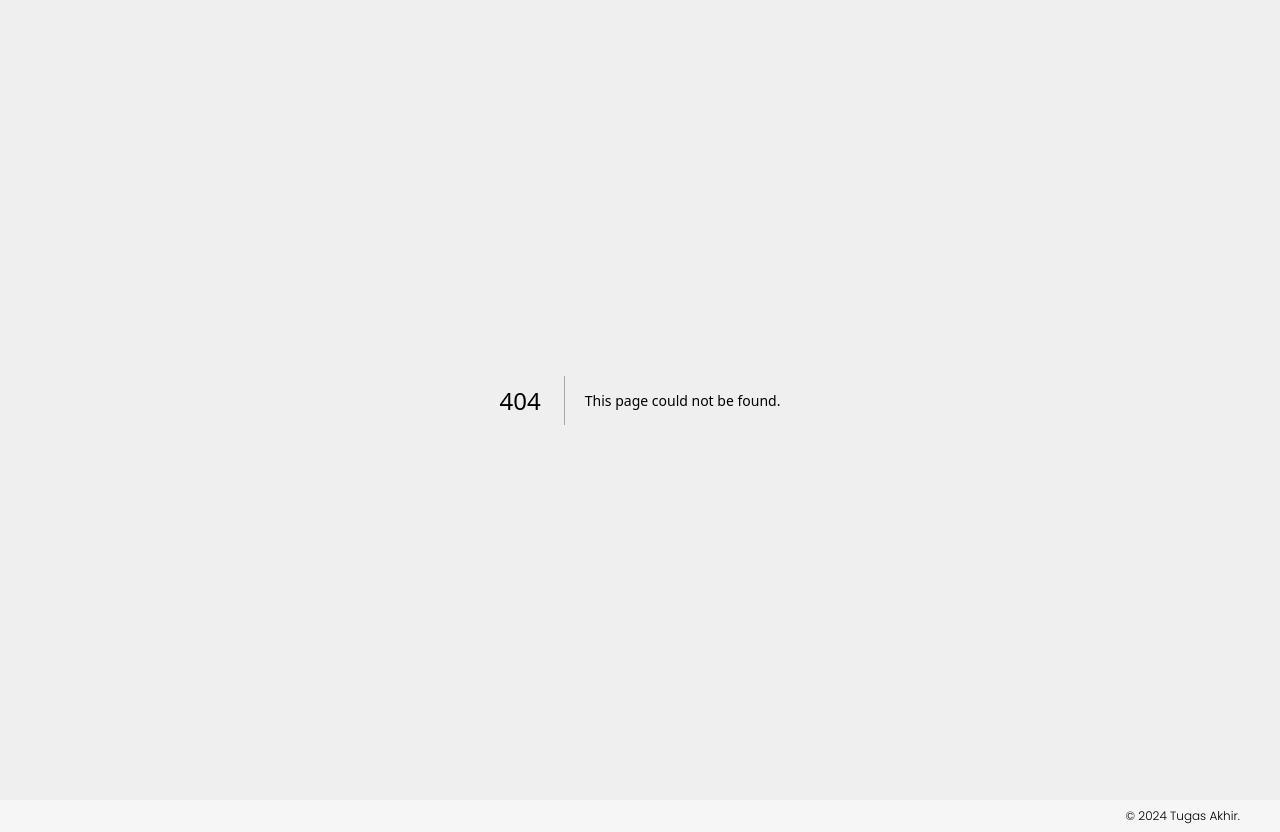
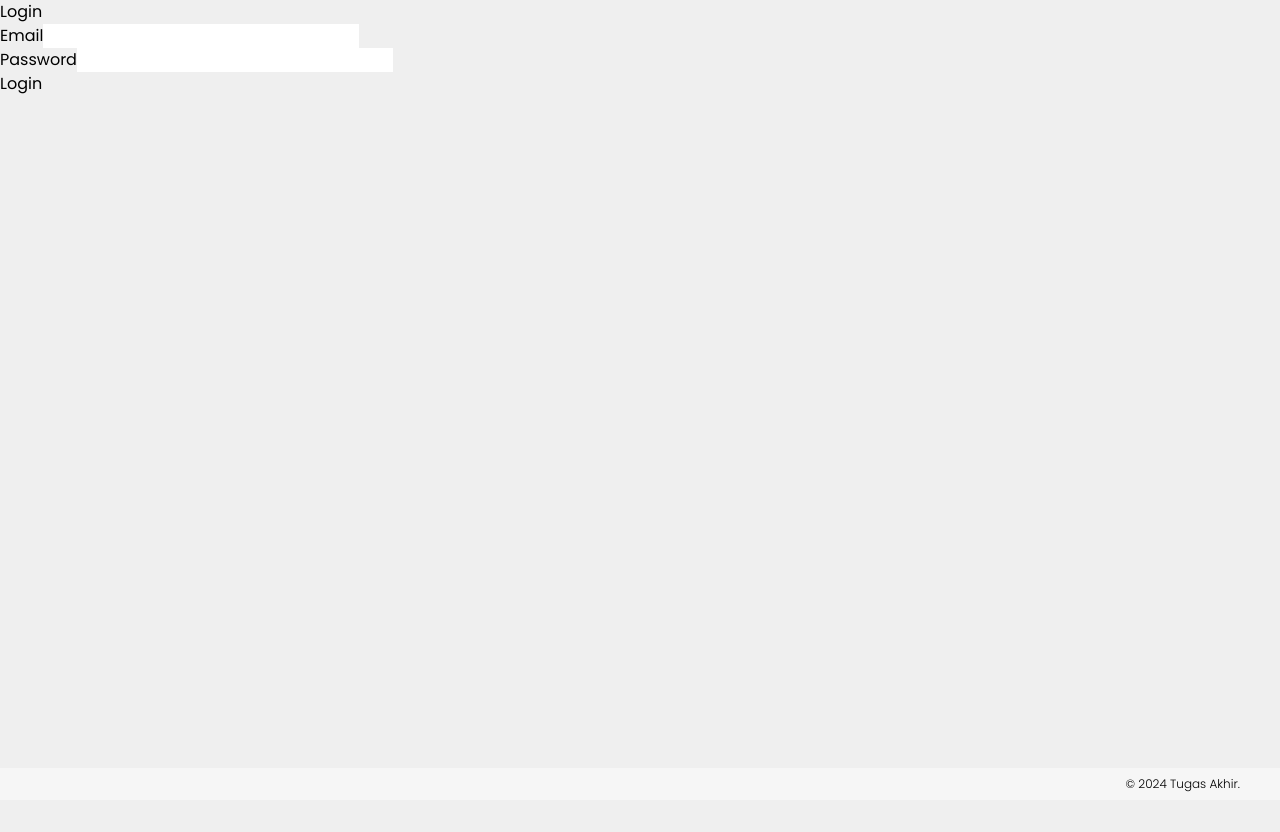
Before and after one commit to yogaadilaksana/sakara_dinein_pos, a Next.js app: page /login in a window 1280 px wide. Before the commit this address had no page. After the commit the page ends 800 px from the top, so only its background shows below. Built offline with nearby package versions, Linux system fonts and the light colour scheme.

Commit message:
simpen login

```diff
--- /dev/null
+++ b/src/app/api/login/route.js
@@ -0,0 +1,39 @@
+import { PrismaClient } from "@prisma/client";
+import bcrypt from 'bcrypt';
+import jwt from 'jsonwebtoken';
+
+const prisma = new PrismaClient();
+
+export const POST = async (req) => {
+  const { email, password } = await req.json();
+
+  try {
+    const user = await prisma.user.findUnique({
+      where: { email },
+    });
+
+    if (!user) {
+      return new Response(JSON.stringify({ message: 'Invalid email or password' }), { status: 401 });
+    }
+
+    const isValidPassword = await bcrypt.compare(password, user.password);
+    if (!isValidPassword) {
+      return new Response(JSON.stringify({ message: 'Invalid email or password' }), { status: 401 });
+    }
+
+    // Create a JWT token
+    const token = jwt.sign({ userId: user.id, email: user.email }, process.env.JWT_SECRET, {
+      expiresIn: '1h',
+    });
+
+    return new Response(JSON.stringify({ token }), {
+      status: 200,
+      headers: {
+        'Set-Cookie': `token=${token}; HttpOnly; Path=/; Max-Age=3600`, // Set token in cookies
+      },
+    });
+  } catch (err) {
+    console.log(err);
+    return new Response(JSON.stringify({ message: 'Internal server error' }), { status: 500 });
+  }
+};
--- /dev/null
+++ b/src/app/login/page.jsx
@@ -0,0 +1,63 @@
+'use client'
+import { useState } from 'react';
+import { useRouter } from 'next/navigation';
+
+
+export default function LoginPage() {
+  const [email, setEmail] = useState('');
+  const [password, setPassword] = useState('');
+  const [error, setError] = useState('');
+  const router = useRouter();
+
+  const handleSubmit = async (e) => {
+    e.preventDefault();
+    setError('');
+
+    try {
+      const response = await fetch('/api/login', {
+        method: 'POST',
+        headers: {
+          'Content-Type': 'application/json',
+        },
+        body: JSON.stringify({ email, password }),
+      });
+
+      if (response.ok) {
+        router.push('/dashboard'); // Redirect to the dashboard page after successful login
+      } else {
+        const data = await response.json();
+        setError(data.message);
+      }
+    } catch (err) {
+      setError('An unexpected error occurred.');
+    }
+  };
+
+  return (
+    <div>
+      <h1>Login</h1>
+      <form onSubmit={handleSubmit}>
+        <div>
+          <label>Email</label>
+          <input
+            type="email"
+            value={email}
+            onChange={(e) => setEmail(e.target.value)}
+            required
+          />
+        </div>
+        <div>
+          <label>Password</label>
+          <input
+            type="password"
+            value={password}
+            onChange={(e) => setPassword(e.target.value)}
+            required
+          />
+        </div>
+        {error && <p>{error}</p>}
+        <button type="submit">Login</button>
+      </form>
+    </div>
+  );
+}
```
Also changed, not shown: package.json (+4 -5 lines), 1 other file (tests, documents, lock files or other folders).
